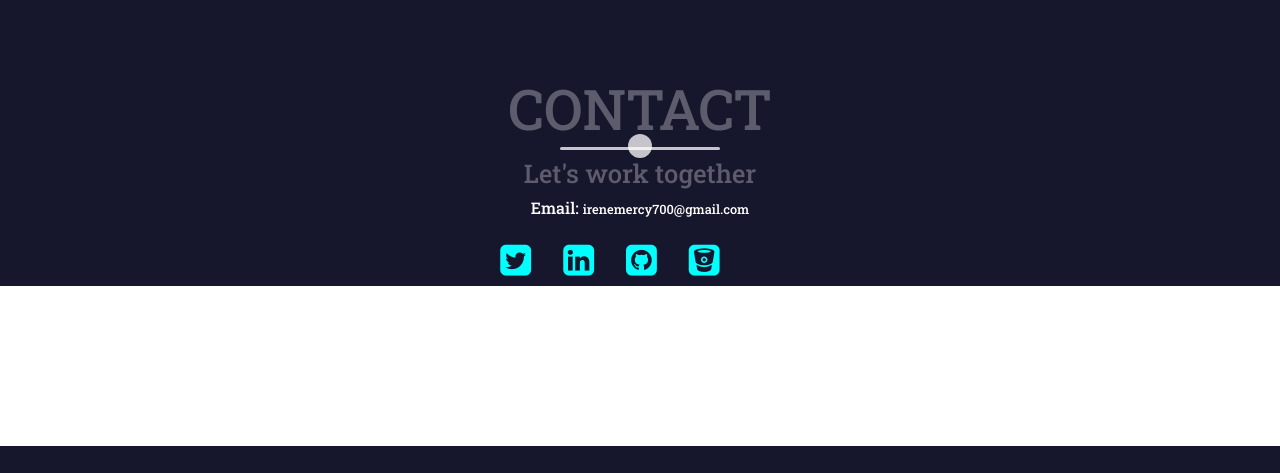
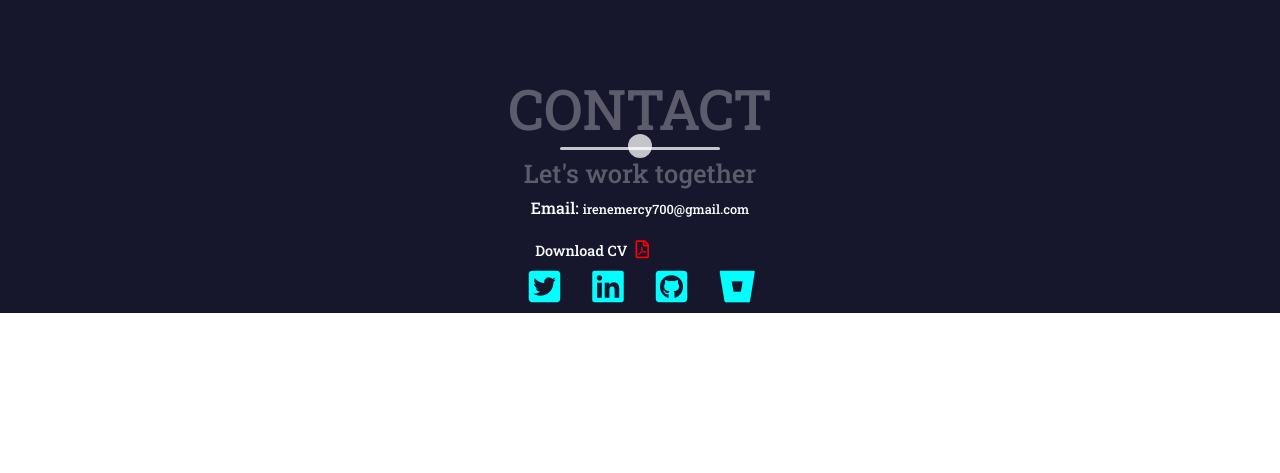
Before and after one commit to IreneMercy/MyWork, a Django app: page / in a window 1280 px wide. Shown: the part 2970-3443 px from the top of the page. Before the commit the page ends 3416 px from the top, so only its background shows below. Run offline with Django 3.2, Linux system fonts and the light colour scheme; some libraries are stand-ins or nearby versions; grey boxes are pictures that could not be loaded.

Commit message:
add download cv

```diff
--- a/MyPortfolio/templates/base.html
+++ b/MyPortfolio/templates/base.html
@@ -12,7 +12,7 @@
       <link href="https://stackpath.bootstrapcdn.com/font-awesome/4.7.0/css/font-awesome.min.css" rel="stylesheet" integrity="sha384-wvfXpqpZZVQGK6TAh5PVlGOfQNHSoD2xbE+QkPxCAFlNEevoEH3Sl0sibVcOQVnN" crossorigin="anonymous">
       <link rel="stylesheet" href="https://maxcdn.bootstrapcdn.com/bootstrap/4.3.1/css/bootstrap.min.css">
       <!-- Font Awesome -->
-      <!-- <link rel="stylesheet" href="https://use.fontawesome.com/releases/v5.8.2/css/all.css"> -->
+      <link rel="stylesheet" href="https://use.fontawesome.com/releases/v5.8.2/css/all.css">
       <!-- Bootstrap core CSS -->
       <link href="https://cdnjs.cloudflare.com/ajax/libs/twitter-bootstrap/4.3.1/css/bootstrap.min.css" rel="stylesheet">
 
--- a/MyPortfolio/templates/index.html
+++ b/MyPortfolio/templates/index.html
@@ -243,25 +243,29 @@
             <h1>Contact</h1>
             <h6>Let's work together</h6>
             <p class="">Email: <small>irenemercy700@gmail.com</small></p>
+            <div class="text mr-5 pr-5 ">
+              <a  href="{% static 'IreneMercy Curriculum Vitae.pdf'%}"  download="IreneMercy Curriculum Vitae.pdf"><small class="text-white">Download CV</small><i class="far fa-file-pdf fa-1x ml-2"></i></a>
+
+            </div>
             <ul class="nav-list">
               <li>
-                <a href="https://twitter.com/irene_oyoo" class="icon-link">
-                  <i class="fa fa-twitter-square fa-2x"></i>
+                <a href="https://twitter.com/irene_oyoo" class="icon-link ml-5 pl-3">
+                  <i class="fab fa-twitter-square fa-2x"></i>
                 </a>
               </li>
               <li>
                 <a href="https://www.linkedin.com/in/irene-mercy-oyoo-405611160/" class="icon-link">
-                  <i class="fa fa-linkedin-square fa-2x"></i>
+                  <i class="fab fa-linkedin-square fa-2x"></i>
                 </a>
               </li>
               <li>
                 <a href="https://github.com/IreneMercy" class="icon-link">
-                  <i class="fa fa-github-square fa-2x"></i>
+                  <i class="fab fa-github-square fa-2x"></i>
                 </a>
               </li>
               <li>
                 <a href="https://bitbucket.org/%7B9e28ecc8-f850-4b43-ad3b-ca4eac798d04%7D/" class="icon-link">
-                  <i class="fa fa-bitbucket-square fa-2x"></i>
+                  <i class="fab fa-bitbucket fa-2x"></i>
                 </a>
               </li>
               <iframe src="https://giphy.com/embed/3htAzob87OfMvAS5Yp" width="100px" height="50" frameBorder="0" class="giphy-embed" allowFullScreen></iframe><p><a href="https://giphy.com/stickers/playmobil-football-3htAzob87OfMvAS5Yp"></a></p>
--- a/static/css/styles.css
+++ b/static/css/styles.css
@@ -61,6 +61,12 @@ header{
 }
 .nav-link{
   color:pink;
+}
+#cv{
+  color:linear-gradient(to top,red, #red);
+}
+.text a i{
+  color: red;
 }
 li a{
   color:cyan;
```
Also changed, not shown: 1 other file.
